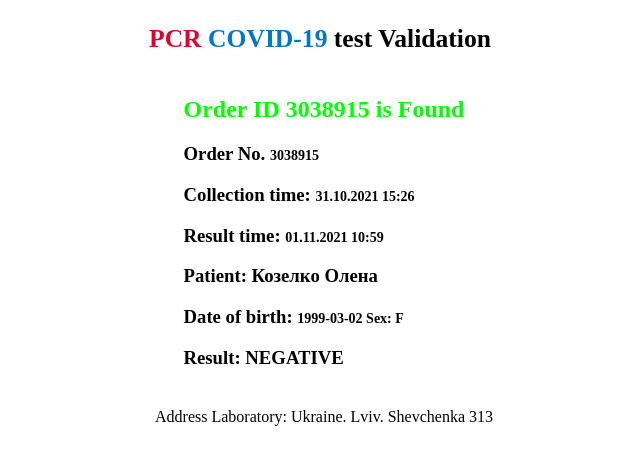
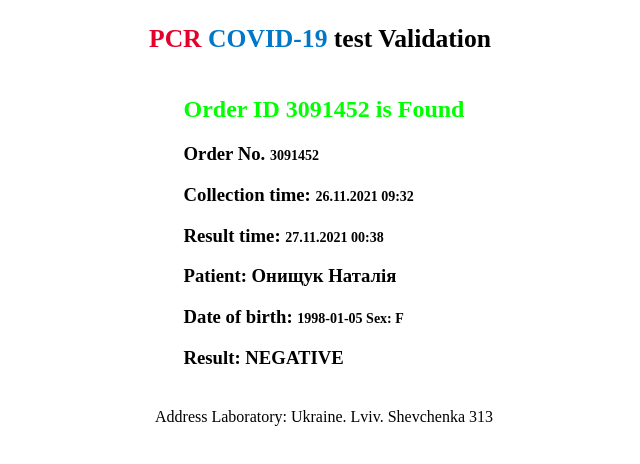
Before and after one commit to vadymchornyi98/escKO, a plain HTML site: page index.html in a window 1280 px wide. Shown: the part 198-662 px from the top of the page, without its empty margins (316-956 px from the left). Drawn offline with Linux system fonts and the light colour scheme; a web font is replaced by a local one.

Commit message:
Update index.html

```diff
--- a/index.html
+++ b/index.html
@@ -370,12 +370,12 @@
     </div>
 
     <div>
-        <h2 class="founded"><span>Order ID 3038915</span> is Found</h2>
-        <h3 class="foundText">Order No. <span>3038915 </span></h3>
-        <h3 class="foundText">Collection time: <span>  31.10.2021 15:26 </span></h3>
-        <h3 class="foundText">Result time: <span>01.11.2021 10:59</span></h3>
-        <h3>Patient: Козелко Олена</h3>
-        <h3 class="foundText">Date of birth: <span>1999-03-02 Sex: F</span></h3>
+        <h2 class="founded"><span>Order ID 3091452</span> is Found</h2>
+        <h3 class="foundText">Order No. <span>3091452 </span></h3>
+        <h3 class="foundText">Collection time: <span>  26.11.2021 09:32 </span></h3>
+        <h3 class="foundText">Result time: <span>27.11.2021 00:38</span></h3>
+        <h3>Patient: Онищук Наталія</h3>
+        <h3 class="foundText">Date of birth: <span>1998-01-05 Sex: F</span></h3>
         <h3 class="foundText">Result:  NEGATIVE</h3>
     </div>
 
```
